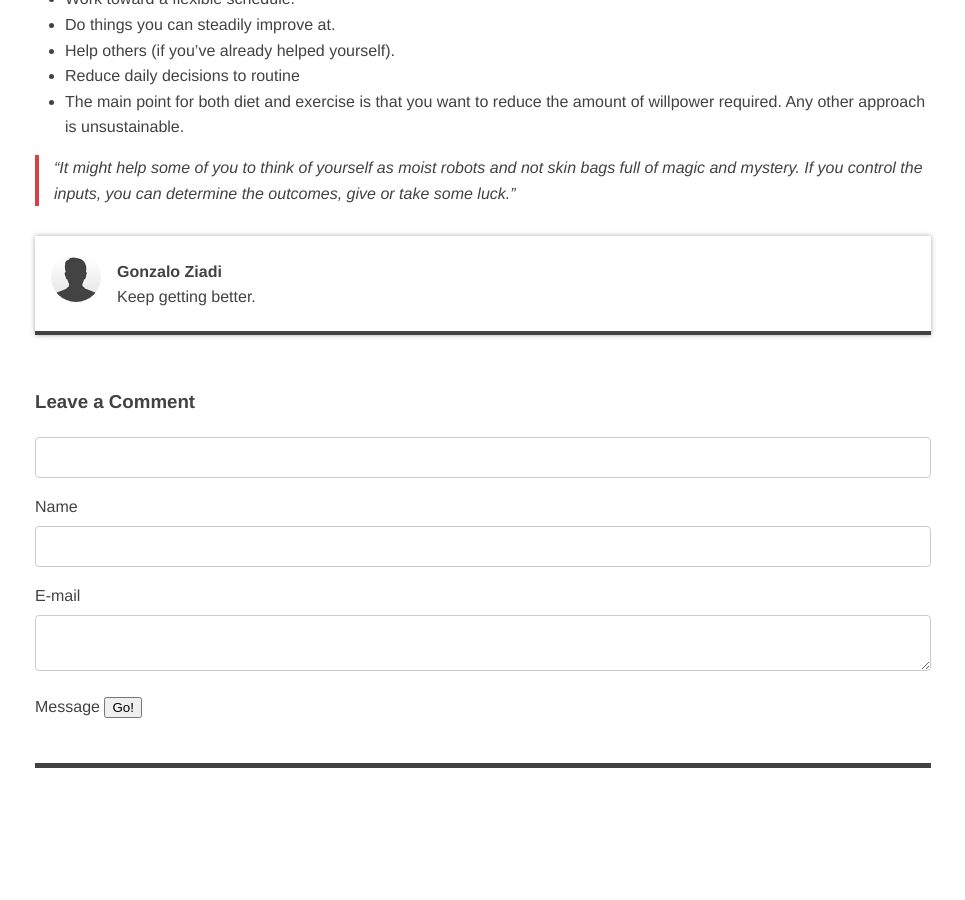
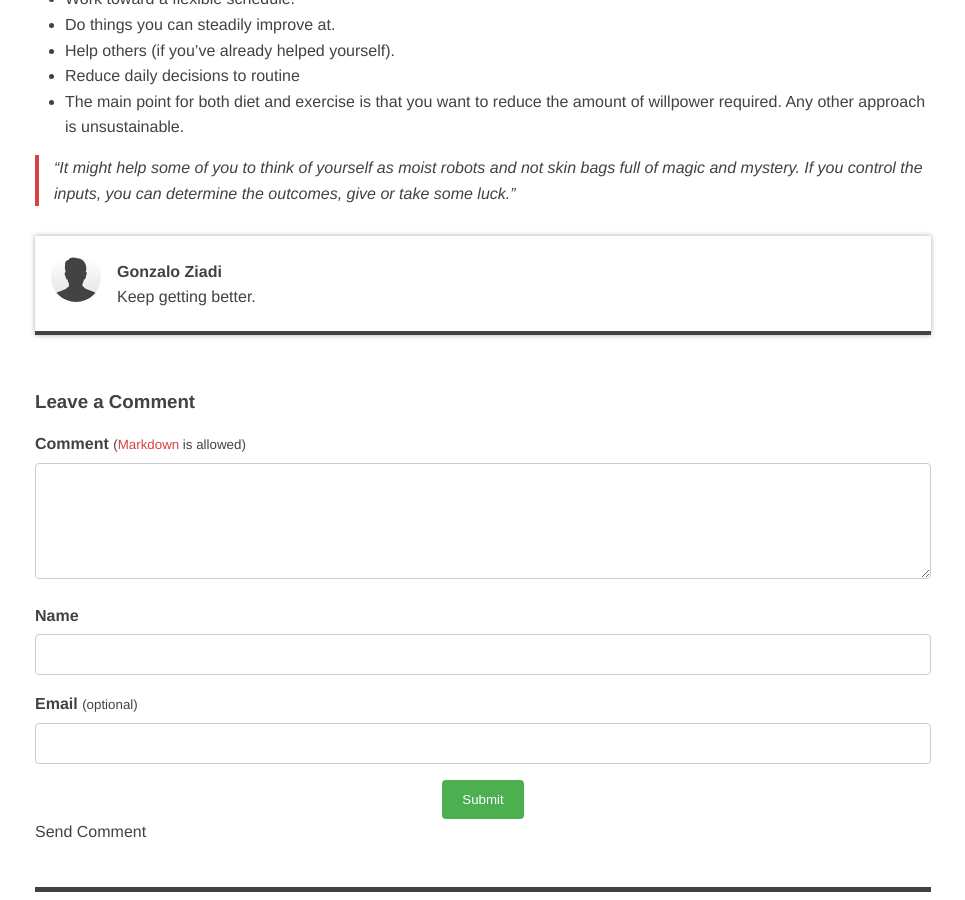
Before and after one commit to frankiecd86/windespair, a Jekyll site: the page built from _posts/2017-04-04-scott-adams-how-to-win-big.md, in a window 1280 px wide and 900 px high, scrolled down 2365 px. Shown: the whole window, without its empty margins (157-1122 px from the left). Built offline with Jekyll 4.4.1, drawn with Linux system fonts in a browser that asks for light colours; before the commit the page ends 3140 px from its top, so only the background shows below that.

Commit message:
Debugging staticman comment form

```diff
--- a/_includes/comment-form.html
+++ b/_includes/comment-form.html
@@ -7,13 +7,19 @@
 
     <form method="POST" action="https://api.staticman.net/v2/entry/{{ site.repository }}/{{ site.staticman.branch }}/comments">
       <input name="options[redirect]" type="hidden" value="https://www.windespair.com">
-      <!-- e.g. "2016-01-02-this-is-a-post" -->
+
+      <label for="comment-form-message"><strong>Comment</strong> <small>(<a href="https://kramdown.gettalong.org/quickref.html">Markdown</a> is allowed)</small></label>
+      <textarea type="text" rows="6" id="comment-form-message" name="fields[message]" required spellcheck="true"></textarea>
+
+      <label for="comment-form-name"><strong>Name</strong></label>
+      <input type="text" id="comment-form-name" name="fields[name]" required spellcheck="false">
+
+      <label for="comment-form-email"><strong>Email</strong> <small>(optional)</small></label>
+      <input type="email" id="comment-form-email" name="fields[email]" required spellcheck="false">
+
       <input name="options[slug]" type="hidden" value="{{ page.slug }}">
-      <label><input name="fields[name]" type="text">Name</label>
-      <label><input name="fields[email]" type="email">E-mail</label>
-      <label><textarea name="fields[message]"></textarea>Message</label>
 
-      <button type="submit">Go!</button>
+      <input type="submit">Send Comment</button>
     </form>
 
     <!-- <form id="comment-form" class="page__form js-form form" method="post" action="https://api.staticman.net/v2/entry/{{ site.repository }}/{{ site.staticman.branch }}/comments">
```
